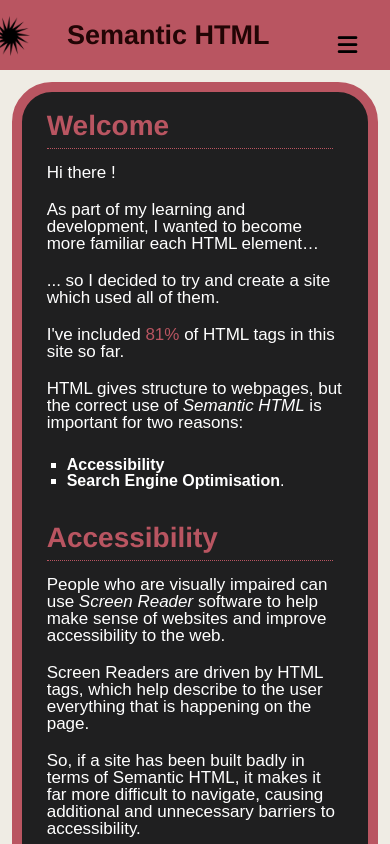
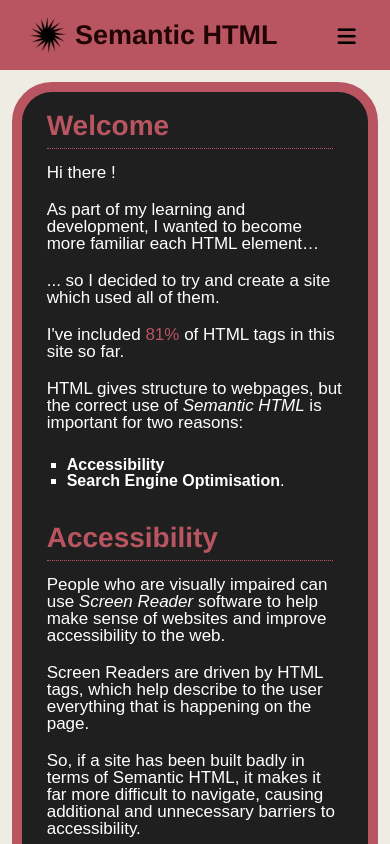
Before and after one commit to BramBrooks/semanticHTML, a React (Create React App) app: page / in a window 390 px wide. Shown: the top 844 px of the page. Built offline with nearby package versions, Linux system fonts and the light colour scheme; a web font is replaced by a local one.

Commit message:
updates iPhone view of header

```diff
--- a/src/styles/components/header.scss
+++ b/src/styles/components/header.scss
@@ -199,7 +199,7 @@
     }
   }
 
-  // iPhone XR - 414px
+  // iPhone XR (414px), Galaxy S20/A51/A71 (412px), Pixel (411px)
   @media screen and (max-width: 414px) {
     header {
       height: 70px;
@@ -210,30 +210,86 @@
       .title_and_logo_container {
         margin-left: 25px;
         h1 {
-          margin-left: 15px;
+          margin-left: 10px;
         }
         img {
           width: 40px;
           margin-top: 7px;
+          margin-left: 5px;
         }
       }
     }
   }
 
-  @media screen and (max-width: 390px) {
+  // Pixel 5 (393px), iPhone 12 Pro (390px)
+  @media screen and (max-width: 393px) {
     header {
       .menu-icon {
-        right: 13px;
-        top: 20px;
-        font-size: 1.4rem;
+        font-size: 1.3rem;
+        top: 13px;
       }
       .title_and_logo_container {
         font-size: 30px;
-        margin-left: -10px;
+
+        img {
+          width: 36px;
+          margin-top: 5px;
+        }
 
         h1 {
           font-size: 27px;
-          margin-left: 37px;
+          margin-left: 9px;
+        }
+      }
+    }
+  }
+
+  // Pixel 5 (393px), iPhone 12 Pro (390px)
+  // iPhone X, iPhone SE (375px)
+  // Moto G4, Galaxy S5 / S8 (360px)
+
+  @media screen and (max-width: 393px) {
+    header {
+      .menu-icon {
+        font-size: 1.3rem;
+        top: 13px;
+      }
+      .title_and_logo_container {
+        font-size: 30px;
+
+        img {
+          width: 36px;
+          margin-top: 5px;
+        }
+
+        h1 {
+          font-size: 27px;
+          margin-left: 9px;
+        }
+      }
+    }
+  }
+
+  // iPhone 5/6/7/8 (320px)
+
+  @media screen and (max-width: 320px) {
+    header {
+      .menu-icon {
+        font-size: 1.2rem;
+        top: 13px;
+        right: 10px;
+      }
+      .title_and_logo_container {
+        margin-left: 20px;
+
+        img {
+          width: 33px;
+          margin-top: 6px;
+        }
+
+        h1 {
+          font-size: 25px;
+          margin-left: 10px;
         }
       }
     }
```
